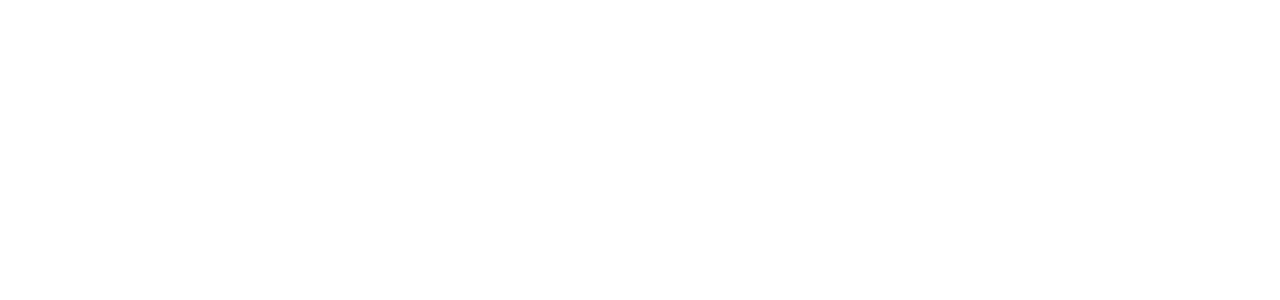
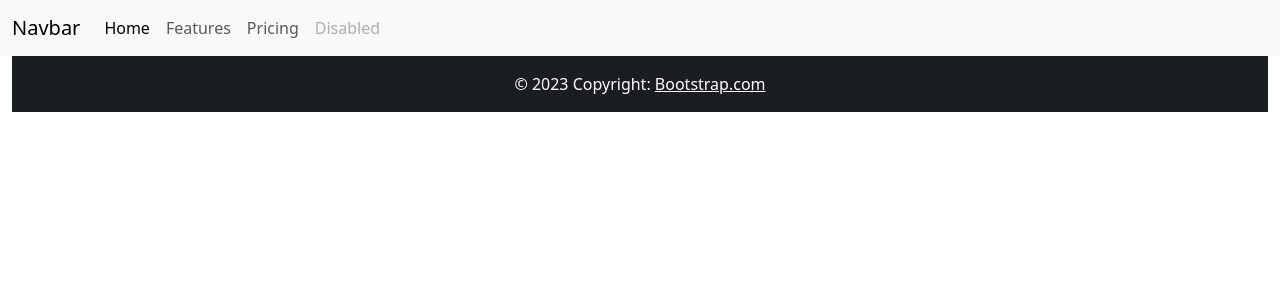
Before and after one commit to SenaiMG/desenvolvimento-web-RebecaVelasc0, a Django app: page /pagina/ in a window 1280 px wide. Before the commit the part shown is empty. Shown: the top 300 px of the page. Run offline with Django 4.2, Linux system fonts and the light colour scheme; some libraries are stand-ins or nearby versions.

Commit message:
criando partials

```diff
--- a/Loja/vestuario/templates/index.html
+++ b/Loja/vestuario/templates/index.html
@@ -1,11 +1,17 @@
+{% load static %}
 <!DOCTYPE html>
 <html lang="en">
 <head>
     <meta charset="UTF-8">
     <meta name="viewport" content="width=device-width, initial-scale=1.0">
+    <link rel="stylesheet" href="{% static 'assets/css/bootstrap.css' %}">
+    <link rel="stylesheet" href="{% static 'assets/css/style.css' %}">
+    <script src="{% static 'assets/js/bootstrap.bundle.js' %}"></script>
     <title>Document</title>
 </head>
 <body>
+    {% include 'partials/navbar.html' %}
+    {% include 'partials/footer.html' %}
 
 </body>
 </html>
--- /dev/null
+++ b/Loja/vestuario/templates/partials/footer.html
@@ -0,0 +1,8 @@
+<div class="container-fluid">
+    <footer class="bg-dark text-center text-white">
+    <div class="text-center p-3" style="background-color: rgba(0, 0, 0, 0.2);">
+      © 2023 Copyright:
+      <a class="text-white" href="https://getbootstrap.com//">Bootstrap.com</a>
+    </div>
+  </footer>
+</div>
--- /dev/null
+++ b/Loja/vestuario/templates/partials/navbar.html
@@ -0,0 +1,24 @@
+<nav class="navbar navbar-expand-lg bg-body-tertiary">
+    <div class="container-fluid">
+      <a class="navbar-brand" href="#">Navbar</a>
+      <button class="navbar-toggler" type="button" data-bs-toggle="collapse" data-bs-target="#navbarNav" aria-controls="navbarNav" aria-expanded="false" aria-label="Toggle navigation">
+        <span class="navbar-toggler-icon"></span>
+      </button>
+      <div class="collapse navbar-collapse" id="navbarNav">
+        <ul class="navbar-nav">
+          <li class="nav-item">
+            <a class="nav-link active" aria-current="page" href="#">Home</a>
+          </li>
+          <li class="nav-item">
+            <a class="nav-link" href="#">Features</a>
+          </li>
+          <li class="nav-item">
+            <a class="nav-link" href="#">Pricing</a>
+          </li>
+          <li class="nav-item">
+            <a class="nav-link disabled" aria-disabled="true">Disabled</a>
+          </li>
+        </ul>
+      </div>
+    </div>
+</nav>
```
